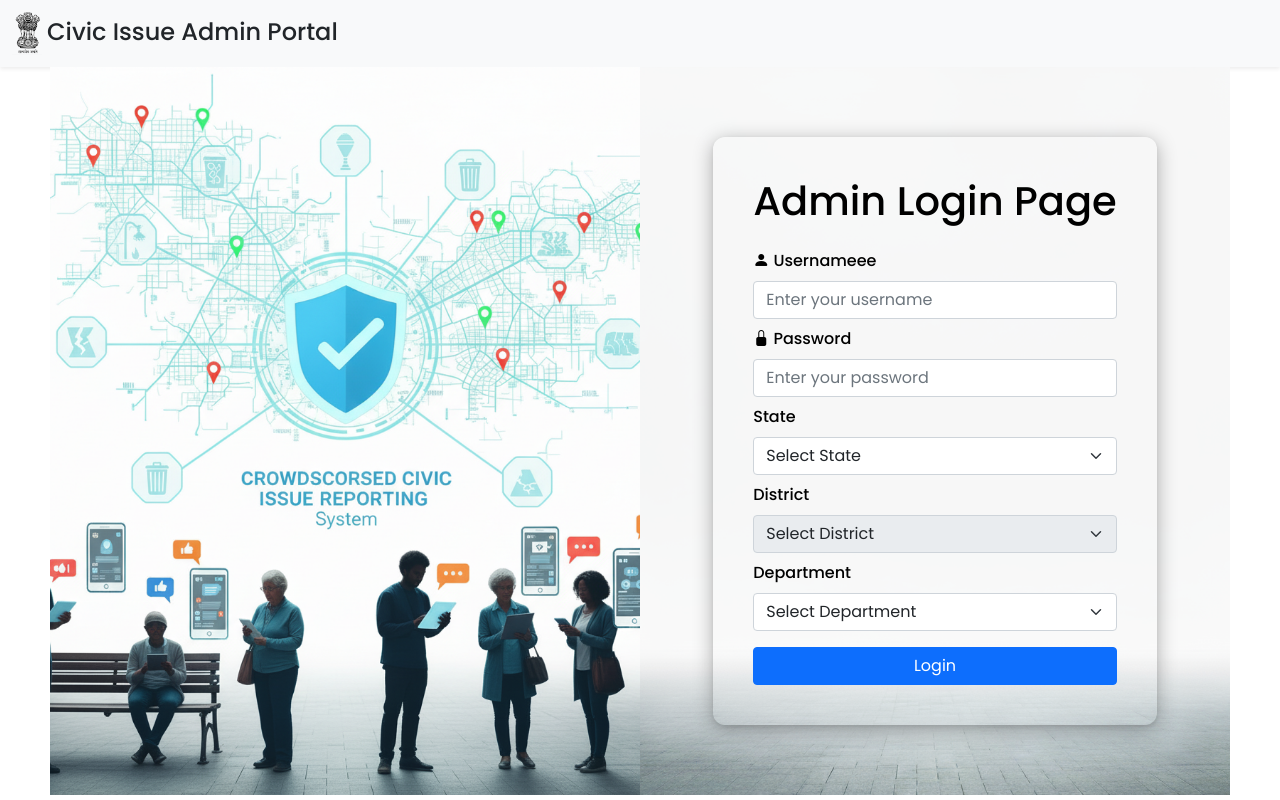
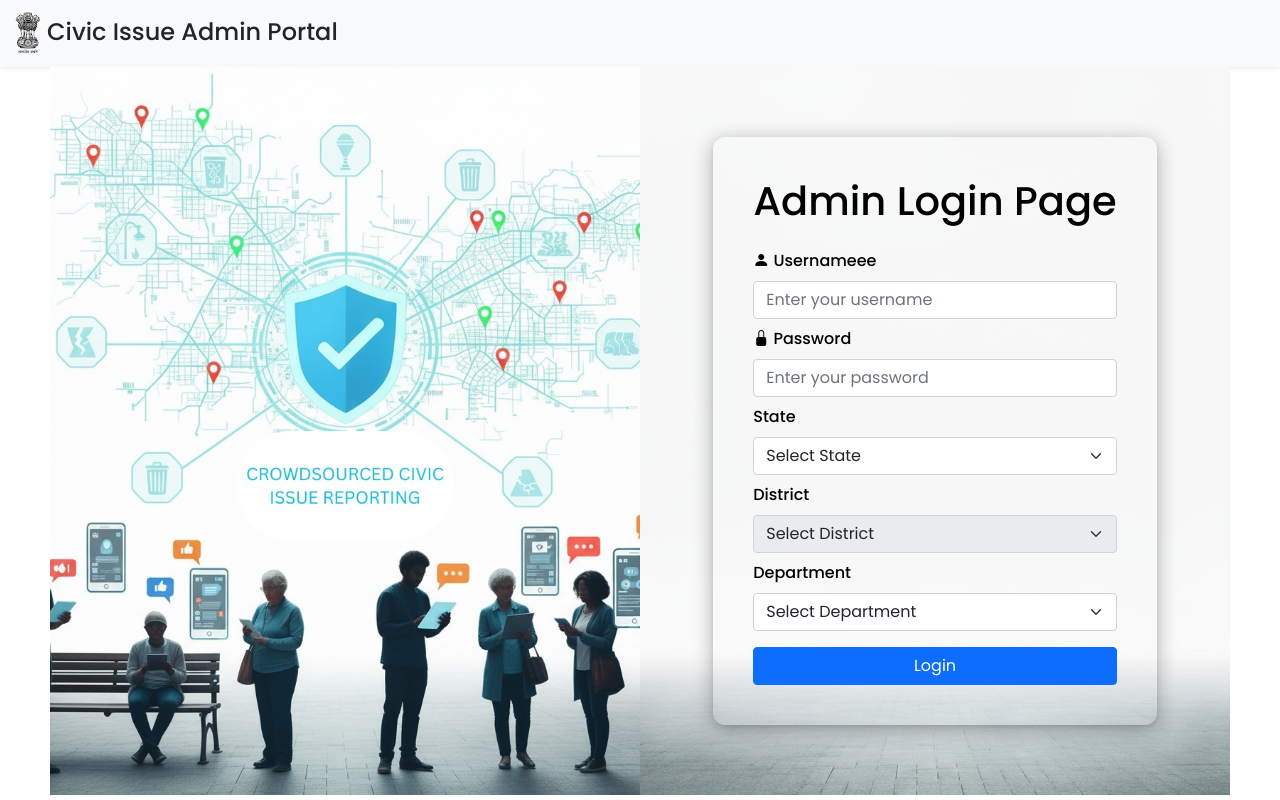
Before and after one commit to MohamedSameer007/civic-reporter, a React (Vite) app: page /login in a window 1280 px wide. Built offline with nearby package versions, Linux system fonts and the light colour scheme; a web font is replaced by a local one.

Commit message:
changes added

```diff
--- a/src/App.css
+++ b/src/App.css
@@ -66,7 +66,7 @@
   background-color: #34495e;
   width: 50%;
   /* background: linear-gradient(rgba(0,0,0,0.8), rgba(0,0,0,0.8)),url(./login.png); */
-  background-image: url(/login1.png);
+  background-image: url(/civic.jpg);
   background-position: center;
   background-repeat: no-repeat;
   background-size: cover;
```
Also changed, not shown: public/civic.jpg (added).
